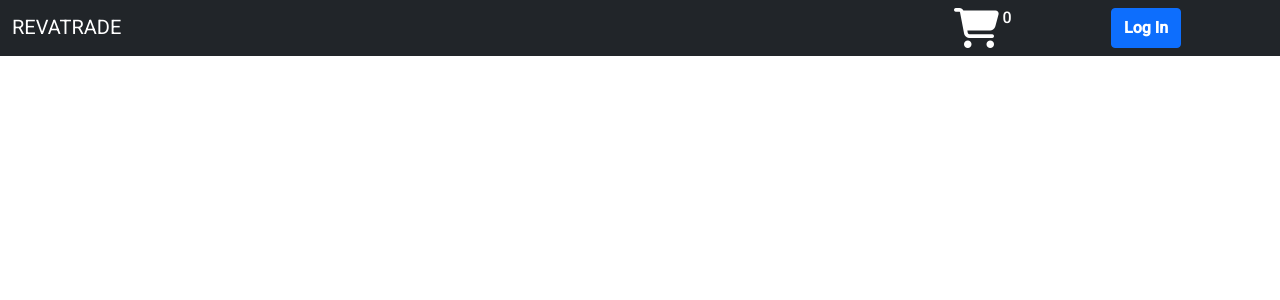
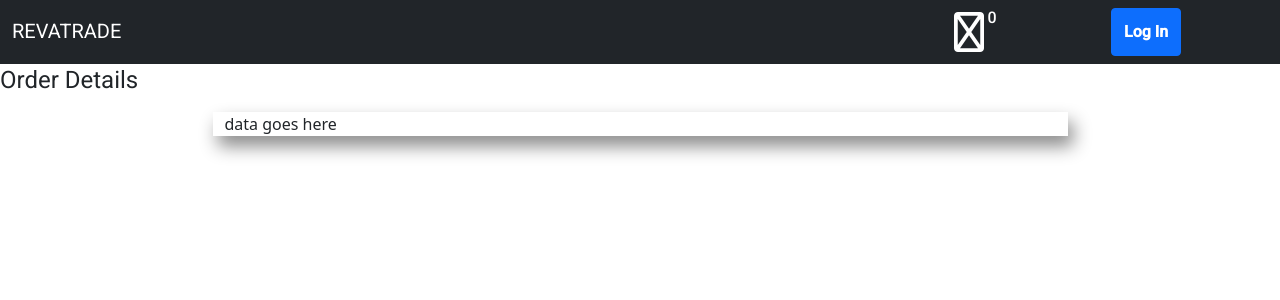
Before and after one commit to Group-2-Revatrade/revatrade-client, an Angular app: page /order-details in a window 1280 px wide. Before the commit this address led to /. Shown: the top 300 px of the page. Built offline with nearby package versions, Linux system fonts and the light colour scheme.

Commit message:
Adding orderDetail component

```diff
--- /dev/null
+++ b/src/app/page/order-details/order-details.component.css
@@ -0,0 +1,3 @@
+#orderBox{
+    box-shadow: 5px 10px 18px #888888;
+}
--- /dev/null
+++ b/src/app/page/order-details/order-details.component.html
@@ -0,0 +1,32 @@
+<!DOCTYPE html>
+<html>
+
+<head>
+    <meta charset="utf-8">
+    <meta name="viewport" content="width=device-width, initial-scale=1">
+    <title>Order Details</title>
+    <link href="https://cdn.jsdelivr.net/npm/bootstrap@5.1.3/dist/css/bootstrap.min.css" rel="stylesheet"
+        integrity="sha384-1BmE4kWBq78iYhFldvKuhfTAU6auU8tT94WrHftjDbrCEXSU1oBoqyl2QvZ6jIW3" crossorigin="anonymous">
+    <link rel="stylesheet" href="./order-details.component.css">
+</head>
+
+<body>
+
+    <h1>Order Details</h1>
+    <div class="container">
+        <div class="row">
+            <div class="col">
+
+            </div>
+            <div class="col-9 align-self-center" id="orderBox">
+                data goes here
+            </div>
+            <div class="col">
+
+            </div>
+        </div>
+    </div>
+
+</body>
+
+</html>
--- /dev/null
+++ b/src/app/page/order-details/order-details.component.ts
@@ -0,0 +1,19 @@
+import { Component, OnInit } from '@angular/core';
+
+@Component({
+  selector: 'app-order-details',
+  templateUrl: './order-details.component.html',
+  styleUrls: ['./order-details.component.css']
+})
+export class OrderDetailsComponent implements OnInit {
+
+  constructor() { }
+
+  //This page is meant for the users to see their order details
+  //need order that have been placed
+  //maybe the order address
+  //need code to display  all the users orders
+  ngOnInit(): void {
+  }
+
+}
```
Also changed, not shown: src/app/app-routing.module.ts (+8 -6 lines), package.json (line endings or trailing spaces), 2 other files (tests, documents, lock files or other folders).
